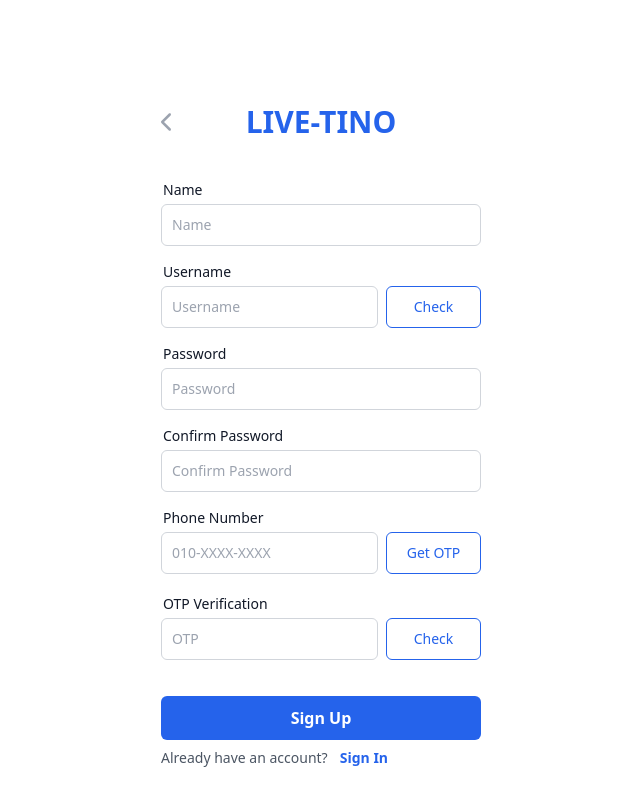
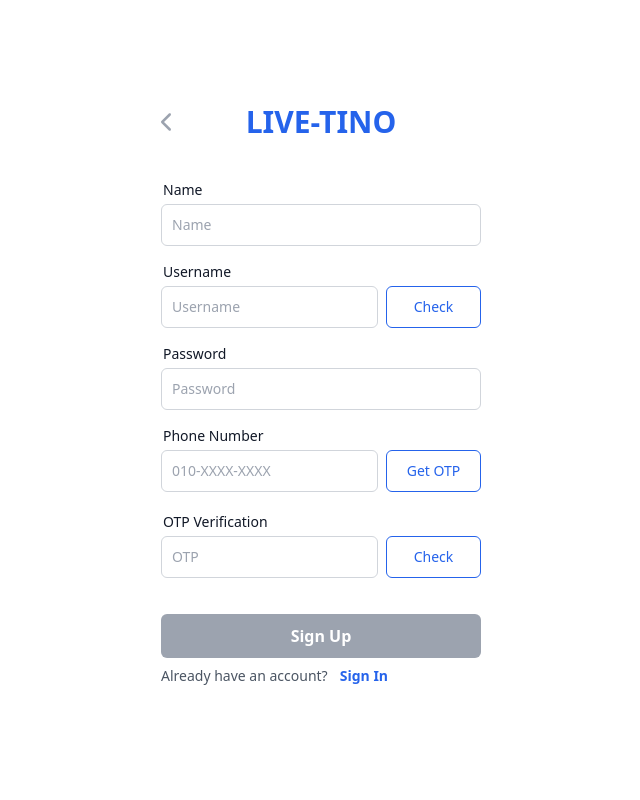
Before and after one commit to DEV-TINO/Live-Tino-FE, a React (Create React App) app: page /register in a window 1280 px wide. Shown: the whole page, without its empty margins (319-959 px from the left). Built offline with nearby package versions, Linux system fonts and the light colour scheme.

Commit message:
feat: link api for register

```diff
--- a/src/components/login/RegisterTab.tsx
+++ b/src/components/login/RegisterTab.tsx
@@ -1,46 +1,69 @@
 import { useNavigate } from "react-router-dom";
+import useRegisterStore from "../../stores/registerStore";
 
 const RegisterTab = () => {
   const navigate = useNavigate();
+  const { isIdValid, isSubmitting, setLoginId, setUserName, setUserPassword, setPhoneNum, checkDuplicateId, registerUser } = useRegisterStore();
 
   const handleClickLogin = () => {
     navigate("/login");
   };
 
+  const getSubmitButtonClass = () => {
+    return !isIdValid || isSubmitting
+      ? "bg-gray-400 hover:bg-gray-400 cursor-not-allowed"
+      : "bg-blue-600 hover:bg-blue-800";
+  };
+
+  const handleSubmit = async (e: React.FormEvent<HTMLFormElement>) => {
+    e.preventDefault();
+
+    const formData = new FormData(e.currentTarget);
+    const typedName = formData.get("name") as string;
+    const typedUsername = formData.get("username") as string;
+    const typedPassword = formData.get("password") as string;
+    const typedPhone = formData.get("phone") as string;
+
+    setLoginId(typedUsername);
+    setUserName(typedName);
+    setUserPassword(typedPassword);
+    setPhoneNum(typedPhone);
+
+    await registerUser();
+    navigate("/login");
+  };
+
   return (
-    <form className="flex flex-col gap-2">
+    <form
+      className="flex flex-col gap-2"
+      onSubmit={handleSubmit}
+    >
       <div className="mb-2">
-        <label
-          htmlFor="name"
-          className="px-0.5 block mb-1 text-sm font-medium text-gray-900"
-        >
+        <label className="px-0.5 block mb-1 text-sm font-medium text-gray-900">
           Name
         </label>
         <input
-          type="text"
-          id="name"
+          name="name"
           className="border border-gray-300 text-gray-900 text-sm rounded-md focus:border-blue-500 block w-full p-2.5"
           placeholder="Name"
           required
         />
       </div>
+
       <div className="mb-2">
-        <label
-          htmlFor="id"
-          className="block px-0.5 mb-1 text-sm font-medium text-gray-900"
-        >
+        <label className="block px-0.5 mb-1 text-sm font-medium text-gray-900">
           Username
         </label>
         <div className="flex gap-2">
           <input
-            type="text"
-            id="id"
+            name="username"
             className="border border-gray-300 text-gray-900 text-sm rounded-md focus:border-blue-500 block w-full p-2.5"
             placeholder="Username"
             required
           />
           <button
             type="button"
+            onClick={checkDuplicateId}
             className="text-blue-600 border border-blue-600 w-36 hover:bg-blue-50 focus:outline-none font-medium rounded-md text-sm h-[42px]"
           >
             Check
@@ -48,46 +71,23 @@ const RegisterTab = () => {
         </div>
       </div>
       <div className="mb-2">
-        <label
-          htmlFor="password"
-          className="block mb-1 px-0.5 text-sm font-medium text-gray-900"
-        >
+        <label className="block mb-1 px-0.5 text-sm font-medium text-gray-900">
           Password
         </label>
         <input
-          type="password"
-          id="password"
+          name="password"
           className="border border-gray-300 text-gray-900 text-sm rounded-md focus:border-blue-500 block w-full p-2.5"
           placeholder="Password"
           required
         />
       </div>
       <div className="mb-2">
-        <label
-          htmlFor="repeatPassword"
-          className="block mb-1 text-sm px-0.5 font-medium text-gray-900"
-        >
-          Confirm Password
-        </label>
-        <input
-          type="password"
-          id="repeatPassword"
-          className="border border-gray-300 text-gray-900 text-sm rounded-md focus:border-blue-500 block w-full p-2.5"
-          placeholder="Confirm Password"
-          required
-        />
-      </div>
-      <div className="mb-2">
-        <label
-          htmlFor="phoneNum"
-          className="block mb-1 text-sm font-medium px-0.5 text-gray-900"
-        >
+        <label className="block mb-1 text-sm px-0.5 font-medium text-gray-900">
           Phone Number
         </label>
         <div className="flex gap-2">
           <input
-            type="tel"
-            id="phoneNum"
+            name="phone"
             className="border border-gray-300 text-gray-900 text-sm rounded-md focus:border-blue-500 block w-full p-2.5 mb-1"
             placeholder="010-XXXX-XXXX"
             required
@@ -124,7 +124,8 @@ const RegisterTab = () => {
       </div>
       <button
         type="submit"
-        className="w-full text-white bg-blue-600 hover:bg-blue-800 focus:outline-none font-semibold rounded-md py-2.5"
+        className={`w-full text-white focus:outline-none font-semibold rounded-md py-2.5 ${getSubmitButtonClass()}`}
+        disabled={!isIdValid || isSubmitting}
       >
         Sign Up
       </button>
--- /dev/null
+++ b/src/stores/registerStore.ts
@@ -0,0 +1,84 @@
+import { create } from "zustand";
+import axios from "axios";
+
+interface IRegisterStore {
+  loginId: string;
+  userName: string;
+  userPassword: string;
+  phoneNum: string;
+  isIdValid: boolean;
+  isSubmitting: boolean;
+  setLoginId: (id: string) => void;
+  setUserName: (name: string) => void;
+  setUserPassword: (password: string) => void;
+  setPhoneNum: (phone: string) => void;
+  checkDuplicateId: () => Promise<void>;
+  registerUser: () => Promise<void>;
+}
+
+const useRegisterStore = create<IRegisterStore>((set, get) => ({
+  loginId: "",
+  userName: "",
+  userPassword: "",
+  phoneNum: "",
+  isIdValid: false,
+  isSubmitting: false,
+
+  setLoginId: (id) => set({ loginId: id, isIdValid: false }),
+  setUserName: (name) => set({ userName: name }),
+  setUserPassword: (password) => set({ userPassword: password }),
+  setPhoneNum: (phone) => set({ phoneNum: phone }),
+
+  checkDuplicateId: async () => {
+    try {
+      const { loginId } = get();
+      const response = await axios.post(`${process.env.REACT_APP_API_URL}/user/duplicate/id`, {
+        loginId,
+      });
+      console.log(response.data.success);
+      if (response.data.success) {
+        set({ isIdValid: true });
+      } else {
+        alert("Already Used Id");
+        set({ isIdValid: false });
+      }
+    } catch (error) {
+      console.error("Fail to check id: ", error);
+      set({ isIdValid: false });
+    }
+  },
+
+  registerUser: async () => {
+    try {
+      const { loginId, userName, userPassword, phoneNum } = get();
+
+      set({ isSubmitting: true });
+
+      const response = await axios.post(`${process.env.REACT_APP_API_URL}/user/signup`, {
+        loginId,
+        userName,
+        userPassword,
+        phoneNum,
+      });
+
+      if (response.data.success) {
+        set({
+          loginId: "",
+          userName: "",
+          userPassword: "",
+          phoneNum: "",
+          isIdValid: false,
+          isSubmitting: false,
+        });
+      } else {
+        alert("Fail to Register: " + response.data.message);
+      }
+    } catch (error) {
+      console.error("Fail to Register: ", error);
+    } finally {
+      set({ isSubmitting: false });
+    }
+  },
+}));
+
+export default useRegisterStore;
```
